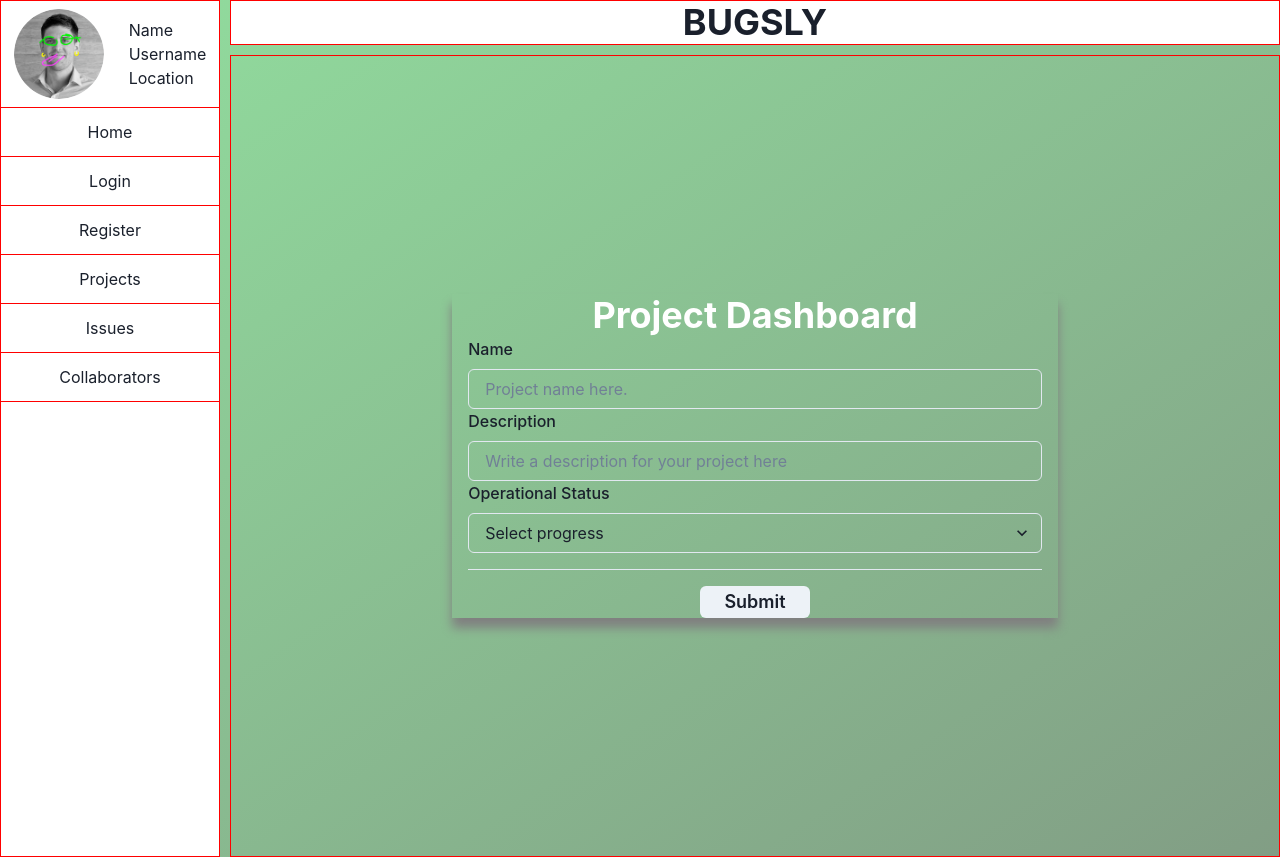
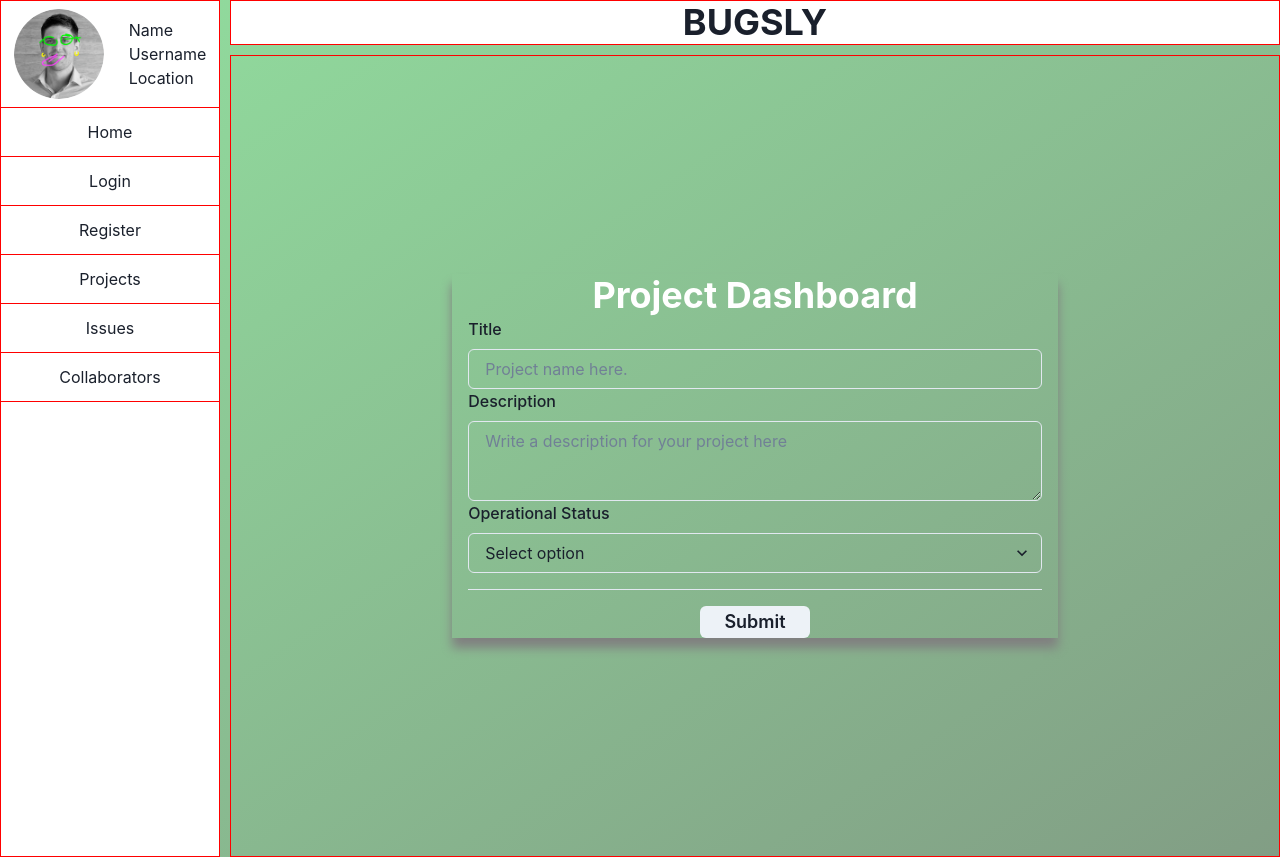
Before and after one commit to dan4422/bug-tracker-PROJECT, a React (Create React App) app in the folder client/: page /projects in a window 1280 px wide. Built offline with nearby package versions, Linux system fonts and the light colour scheme.

Commit message:
Revert "editing front end"
This reverts commit cb71e05a3e32ba55bb29c4266291e705ac186a75.

```diff
--- a/client/src/components/HomePage.jsx
+++ b/client/src/components/HomePage.jsx
@@ -1,6 +1,6 @@
 // CHAKRA:
 import { Box, Button, Flex, Heading } from '@chakra-ui/react'
-import { CloseButton, Table, TableCaption, TableContainer, Tbody, Td, Th, Thead, Tr } from '@chakra-ui/react'
+import { Table, TableCaption, TableContainer, Tbody, Td, Th, Thead, Tr } from '@chakra-ui/react'
 
 // REACT ROUTER:
 import { Link } from 'react-router-dom'
@@ -51,12 +51,6 @@ export default function HomePage() {
                 <Td>GerDawg420</Td>
                 <Td>07/18/2022</Td>
                 <Td textAlign={'right'}>red</Td>
-                <Td>
-                  <Flex>
-                    <Button size="sm">❌</Button>
-                    <Button size="sm">📝</Button>
-                  </Flex>
-                </Td>
               </Tr>
               <Tr>
                 <Td>JustToDoIt</Td>
@@ -64,12 +58,6 @@ export default function HomePage() {
                 <Td>DanDizzle44</Td>
                 <Td>07/03/2022</Td>
                 <Td textAlign={'right'}>yellow</Td>
-                <Td>
-                  <Flex>
-                    <Button size="sm">❌</Button>
-                    <Button size="sm">📝</Button>
-                  </Flex>
-                </Td>
               </Tr>
               <Tr>
                 <Td>Weather Box</Td>
@@ -77,12 +65,6 @@ export default function HomePage() {
                 <Td>DeBoer753</Td>
                 <Td>6/23/2022</Td>
                 <Td textAlign={'right'}>blue</Td>
-                <Td>
-                  <Flex>
-                    <Button size="sm">❌</Button>
-                    <Button size="sm">📝</Button>
-                  </Flex>
-                </Td>
               </Tr>
             </Tbody>
           </Table>
--- a/client/src/components/Issue.jsx
+++ b/client/src/components/Issue.jsx
@@ -1,74 +1,37 @@
 // CHAKRA:
 
-import { Button, FormControl, FormLabel, Heading, Input, Select, StackDivider, VStack } from '@chakra-ui/react'
+import { AspectRatio, Box, Button, FormControl, FormLabel, Heading, Input, Select } from '@chakra-ui/react'
 
 import { useState } from 'react'
-import { useNavigate } from 'react-router-dom'
 
 // ISSUE:
 export default function Issue() {
-  const navigate = useNavigate()
-  const [issue, setIssue] = useState({
-    name: '',
-    description: '',
-    status: '',
-    userId: '',
-  })
-
-  const updateIssue = (name, value) => {
-    setIssue({
-      ...issue,
-      [name]: value,
-    })
-  }
-
-  const handleSubmit = (e) => {
-    e.preventDefault()
-    fetch('/api/v1/projects/:projectId/issues/create', {
-      method: 'POST',
-      headers: { 'Content-Type': 'application/json' },
-      body: JSON.stringify(issue),
-    })
-      .then((res) => res.json())
-      .then(() => {
-        navigate('/')
-      })
-      .catch(() => {})
-  }
   return (
-    <>
-      <form onSubmit={handleSubmit}>
-        <Heading style={{ textAlign: 'center', color: 'white' }}>Issues</Heading>
-        <VStack divider={<StackDivider borderColor="gray.200" />} spacing={4}>
+    <AspectRatio ratio={16 / 9}>
+      <Box>
+        <div>
+          <Heading textAlign="center">Issues</Heading>
+          <form>
             <FormControl>
-            <FormLabel htmlFor="name">Name</FormLabel>
-            <Input
-              id="name"
-              type="name"
-              required
-              value={issue.name}
-              onChange={(e) => updateIssue('name', e.target.value)}
-            ></Input>
-            <FormLabel htmlFor="name">Name</FormLabel>
-            <Input
-              id="name"
-              type="name"
-              required
-              value={issue.description}
-              onChange={(e) => updateIssue('description', e.target.value)}
-            ></Input>
-            <FormLabel htmlFor="status">Status</FormLabel>
-            <Select id="status" required value={issue.status} onChange={(e) => updateIssue('status', e.target.value)}>
+              <FormLabel>
+                <label>Issue</label>
+                <Input type="text" />
+                <label>Description</label>
+                <Input type="text" />
+                <label>Priority</label>
+                <Select>
                   <option value="Low">Low</option>
                   <option value="Medium">Medium</option>
                   <option value="High">High</option>
                 </Select>
+              </FormLabel>
             </FormControl>
-          <Button type="submit" h="2rem" size="lg">
+            <Button type="submit" style={{ display: 'flex', justifyContent: 'center', alignItems: 'center' }}>
               Add New Issue
             </Button>
-        </VStack>
           </form>
-    </>
+        </div>
+      </Box>
+    </AspectRatio>
   )
 }
--- a/client/src/components/Project.jsx
+++ b/client/src/components/Project.jsx
@@ -15,74 +15,31 @@ import {
 
 // REACT:
 import { useState } from 'react'
-import { useNavigate } from 'react-router-dom'
 
 // PROJECT:
 
 export function Project() {
-  const navigate = useNavigate()
-  const [form, setForm] = useState({
-    name: '',
-    description: '',
-    status: '',
-  })
-
-  const updateProject = (name, value) => {
-    setForm({
-      ...form,
-      [name]: value,
-    })
-  }
-
-  const handleSubmit = (e) => {
-    e.preventDefault()
-    fetch('/api/v1/projects/create', {
-      method: 'POST',
-      headers: { 'Content-Type': 'application/json' },
-      body: JSON.stringify(form),
-    })
-      .then((res) => res.json())
-      .then(() => {
-        navigate('/')
-      })
-      .catch(() => {})
-  }
   return (
     <>
-      <form onSubmit={handleSubmit}>
       <Heading style={{ textAlign: 'center', color: 'white' }}>Project Dashboard</Heading>
       <VStack divider={<StackDivider borderColor="gray.200" />} spacing={4}>
         <FormControl>
-            <FormLabel htmlFor="name">Name</FormLabel>
-            <Input
-              id="name"
-              type="name"
-              required
-              value={form.name}
-              placeholder="Project name here."
-              onChange={(e) => updateProject('name', e.target.value)}
-            />
+          <FormLabel>Title</FormLabel>
+          <Input placeholder="Project name here." />
           <Stack spacing={5}></Stack>
-            <FormLabel htmlFor="description">Description</FormLabel>
-            <Input
-              id="description"
-              type="description"
-              required
-              value={form.description}
-              onChange={(e) => updateProject('description', e.target.value)}
-              placeholder="Write a description for your project here"
-            />
+          <FormLabel>Description</FormLabel>
+          <Textarea placeholder="Write a description for your project here" />
           <FormLabel>Operational Status</FormLabel>
-            <Select placeholder="Select progress">
-              <option value="option1">Progress</option>
-              <option value="option2">Finish</option>
+          <Select placeholder="Select option">
+            <option value="option1">Option 1</option>
+            <option value="option2">Option 2</option>
+            <option value="option3">Option 3</option>
           </Select>
         </FormControl>
-          <Button type="submit" h="2rem" size="lg">
+        <Button h="2rem" size="lg">
           Submit
         </Button>
       </VStack>
-      </form>
     </>
   )
 }
```
Lines whose indentation alone changed are shown as unchanged.
